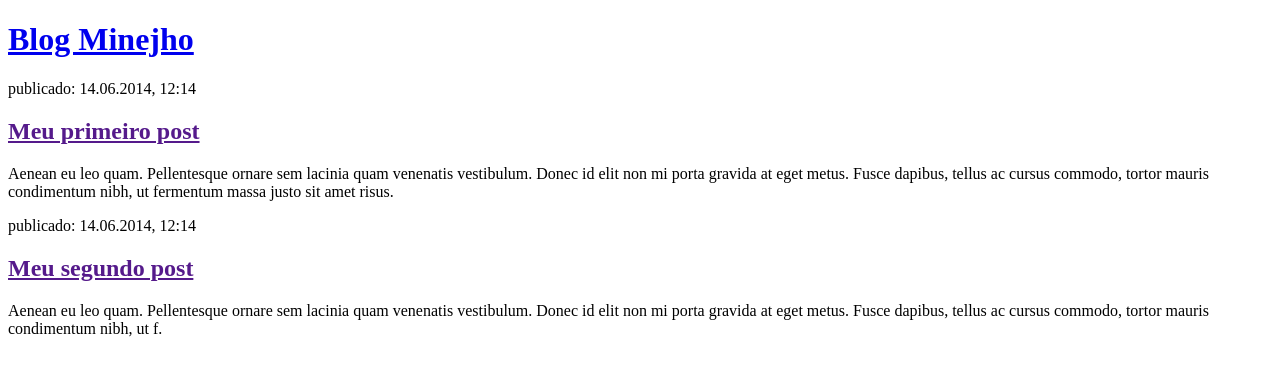
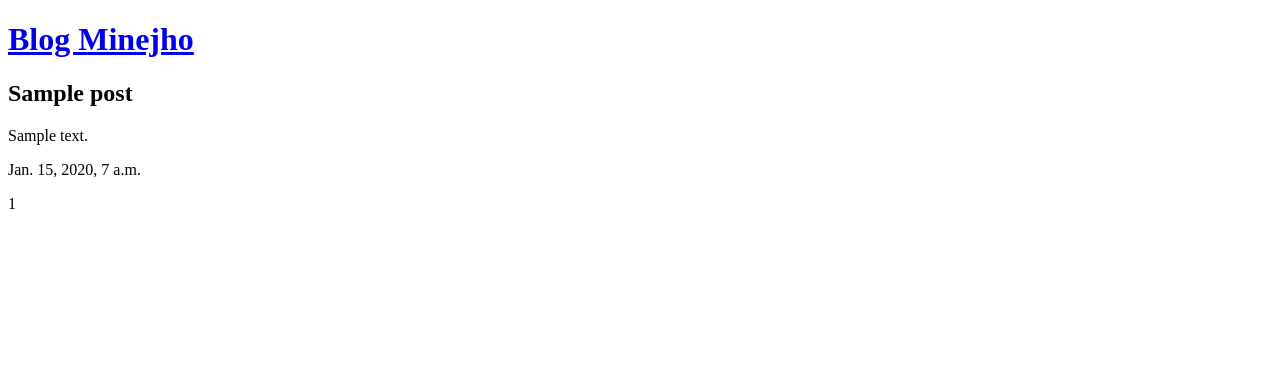
Before and after one commit to JhonnyJohnJones/my-first-blog, a Django app: page / in a window 1280 px wide. Shown: the top 376 px of the page. Run offline with Django 3.2, Linux system fonts and the light colour scheme; tables that the repository leaves empty hold one stand-in row (values such as "Sample post").

Commit message:
agr templatevar em HTML

```diff
--- a/blog/templates/blog/post_list.html
+++ b/blog/templates/blog/post_list.html
@@ -10,17 +10,13 @@
     <div>
         <h1><a href="/">Blog Minejho</a></h1>
     </div>
-
-    <div>
-        <p>publicado: 14.06.2014, 12:14</p>
-        <h2><a href="">Meu primeiro post</a></h2>
-        <p>Aenean eu leo quam. Pellentesque ornare sem lacinia quam venenatis vestibulum. Donec id elit non mi porta gravida at eget metus. Fusce dapibus, tellus ac cursus commodo, tortor mauris condimentum nibh, ut fermentum massa justo sit amet risus.</p>
-    </div>
-
-    <div>
-        <p>publicado: 14.06.2014, 12:14</p>
-        <h2><a href="">Meu segundo post</a></h2>
-        <p>Aenean eu leo quam. Pellentesque ornare sem lacinia quam venenatis vestibulum. Donec id elit non mi porta gravida at eget metus. Fusce dapibus, tellus ac cursus commodo, tortor mauris condimentum nibh, ut f.</p>
-    </div>
+    {% for post in posts %}
+        <div>
+            <h2>{{post.title}}</h2>
+            <p>{{post.text|linebreaksbr}}</p>
+            <p>{{post.published_date}}</p>
+            <p>1</p>
+        </div>
+    {%endfor%}
 </body>
 </html>
--- a/blog/views.py
+++ b/blog/views.py
@@ -1,6 +1,9 @@
 from django.shortcuts import render
+from django.utils import timezone
+from .models import Post
 
 # Create your views here.
 
 def post_list(request):
-    return render(request, 'blog/post_list.html', {})
+    posts = Post.objects.filter(published_date__lte=timezone.now()).order_by('published_date')
+    return render(request, 'blog/post_list.html', {'posts': posts})
```
